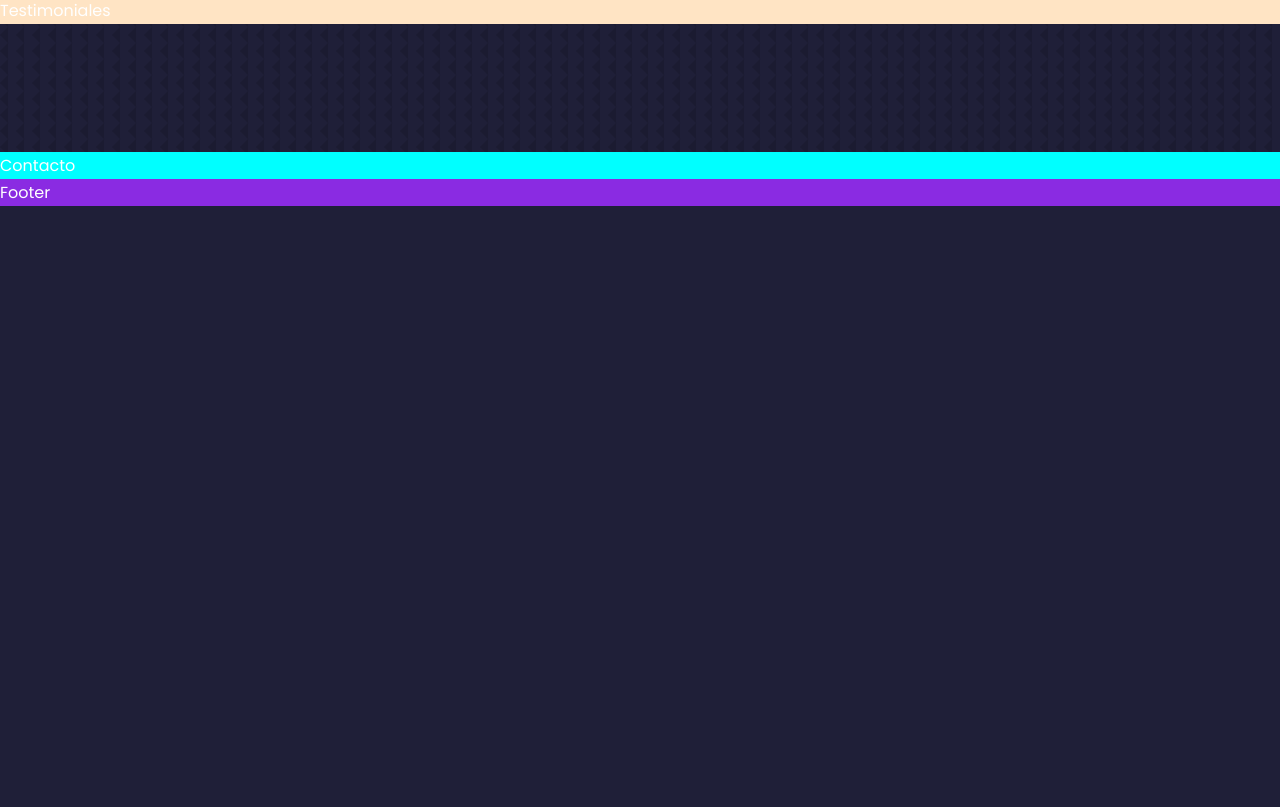
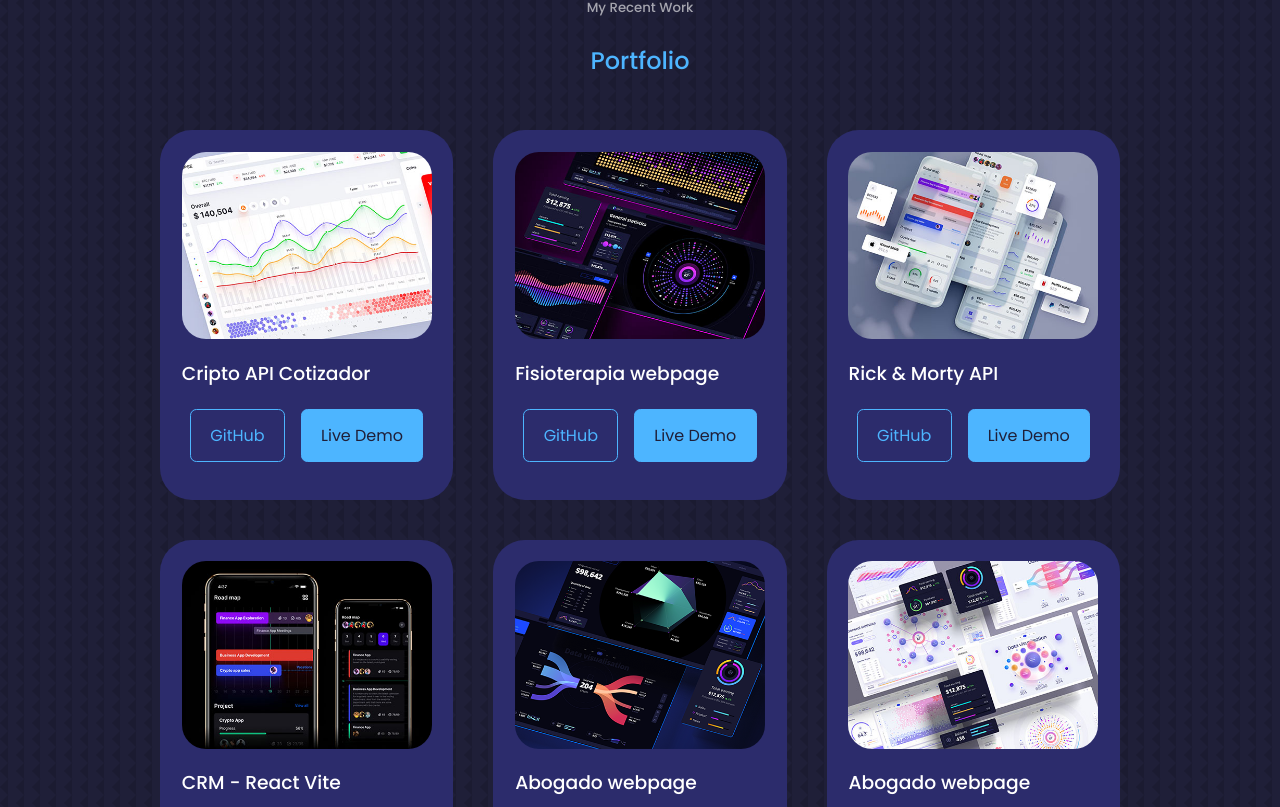
Before and after one commit to ricardormeza/plantilla-uno, a React (Vite) app: page / in a window 1280 px wide. Shown: the part 3653-4460 px from the top of the page. Before the commit the page ends 3859 px from the top, so only its background shows below. Built offline with nearby package versions, Linux system fonts and the light colour scheme.

Commit message:
💄 portfolio section

```diff
--- a/src/App.jsx
+++ b/src/App.jsx
@@ -6,6 +6,7 @@
 import Footer from './components/footer/Footer'
 import Header from './components/header/Header'
 import Nav from './components/nav/Nav'
+import Portfolio from './components/portfolio/Portfolio'
 import Services from './components/service/Services'
 import Testimonials from './components/testimonials/Testimonials'
 
@@ -20,6 +21,7 @@
       <About/>
       <Experience/>
       <Services/>
+      <Portfolio/>
       <Testimonials/>
       <Contact/>
       <Footer/>
--- a/src/components/nav/nav.css
+++ b/src/components/nav/nav.css
@@ -30,3 +30,15 @@
     background: var(--color-bg);
     color: var(--color-white);
 }
+/*=============MEDIA QUERIES (small DEVICES)===================*/
+/* @media screen and (max-width: 1024px){
+    .navbar{
+        background: red;
+    }
+} */
+/*=============MEDIA QUERIES (small DEVICES)===================*/
+@media screen and (max-width: 600px){
+    .navbar{
+        left: 11rem;
+    }
+}
--- a/src/components/portfolio/Portfolio.jsx
+++ b/src/components/portfolio/Portfolio.jsx
@@ -1,8 +1,82 @@
 import React from 'react'
+import './portfolio.css'
+import IMG1 from '../../assets/portfolio1.jpg'
+import IMG2 from '../../assets/portfolio2.jpg'
+import IMG3 from '../../assets/portfolio3.jpg'
+import IMG4 from '../../assets/portfolio4.jpg'
+import IMG5 from '../../assets/portfolio5.png'
+import IMG6 from '../../assets/portfolio6.jpg'
+
+const data = [
+    {
+        id: 1,
+        image: IMG1,
+        title: 'Cripto API Cotizador',
+        github: 'https://github.com/ricardormeza/CriptoCotizador',
+        demo: "https://iridescent-heliotrope-04356c.netlify.app/"
+    },
+    {
+        id: 2,
+        image: IMG2,
+        title: 'Fisioterapia webpage',
+        github: 'https://github.com/ricardormeza/fisioterapia-a-domicilio',
+        demo: "https://clinicadefisioterapiacdmx.com/fisioterapia-a-domicilio/"
+    },
+    {
+        id: 3,
+        image: IMG3,
+        title: 'Rick & Morty API',
+        github: 'https://github.com/ricardormeza/fisioterapia-a-domicilio',
+        demo: "https://incomparable-semifreddo-0cd1f1.netlify.app/"
+    },
+    {
+        id: 4,
+        image: IMG4,
+        title: 'CRM - React Vite',
+        github: 'https://github.com/ricardormeza/CRM-CS',
+        demo: "https://splendid-druid-0ab792.netlify.app/"
+    },
+    {
+        id: 5,
+        image: IMG5,
+        title: 'Abogado webpage',
+        github: 'https://github.com/ricardormeza/fisioterapia-a-domicilio',
+        demo: "https://abogadochiapas.com/"
+    },
+    {
+        id: 6,
+        image: IMG6,
+        title: 'Abogado webpage',
+        github: 'https://github.com/ricardormeza/fisioterapia-a-domicilio',
+        demo: "https://abogadochiapas.com/"
+    }
+]
 
 const Portfolio = () => {
     return (
-        <section id='portfolio'>Portfolio</section>
+        <section id='portfolio'>
+            <h5>My Recent Work</h5>
+            <h2>Portfolio</h2>
+            <div className='container portfolio__container'>
+                {
+                    data.map(({id, image, title, github, demo}) => {
+                        return (
+                            <article key={id} className='portfolio__item'>
+                                <div className="portfolio__item-image">
+                                    <img src={image } alt={title} />
+                                </div>
+                                <h3>{title}</h3>
+                                    <div className="portfolio__item-cta">
+                                        <a href={github} className='btn'>GitHub</a>
+                                        <a href={demo} className='btn btn-primary' target="_blank">Live Demo</a>
+                                    </div>
+                            </article>
+                        )
+                    })
+                }
+
+            </div>
+        </section>
     )
 }
 
--- a/src/components/portfolio/portfolio.css
+++ b/src/components/portfolio/portfolio.css
@@ -0,0 +1,43 @@
+.portfolio__container{
+    display: grid;
+    grid-template-columns: repeat(3, 1fr);
+    gap: 2.5rem;
+}
+.portfolio__item{
+    background: var(--color-bg-variant);
+    padding: 1.3rem;
+    border-radius: 2rem;
+    border: 1px solid transparent;
+    transition: var(--transition);
+}
+.portfolio__item:hover{
+    border-color: var(--color-primary-variant);
+    background: transparent;
+}
+.portfolio__item-image{
+    border-radius: 1.5rem;
+    overflow: hidden;
+}
+.portfolio__item h3{
+    margin: 1.2 0 2rem;
+}
+.portfolio__item-cta{
+    display: flex;
+    gap: 1rem;
+    justify-content: center;
+    margin-bottom: 1rem;
+}
+/*=============MEDIA QUERIES (MEDIUM DEVICES)===================*/
+@media screen and (max-width: 1024px){
+    .portfolio__container{
+        grid-template-columns: 1fr 1fr;
+        gap: 1.5rem;
+    }
+}
+/*=============MEDIA QUERIES (small DEVICES)===================*/
+@media screen and (max-width: 600px){
+    .portfolio__container{
+        grid-template-columns: 1fr;
+        gap: 1rem;
+    }
+}
--- a/src/components/service/services.css
+++ b/src/components/service/services.css
@@ -44,8 +44,20 @@
     font-size: .9rem;
 }
 /*=============MEDIA QUERIES (MEDIUM DEVICES)===================*/
+@media screen and (max-width: 1024px){
+    .services__container{
+        grid-template-columns: 1fr 1fr;
+        gap: 2rem;
+    }
+    .service{
+        height: auto;
+    }
+}
+
+/*=============MEDIA QUERIES (small DEVICES)===================*/
 @media screen and (max-width: 600px){
     .services__container{
         grid-template-columns: 1fr;
+        gap: 1.5rem;
     }
 }
```
